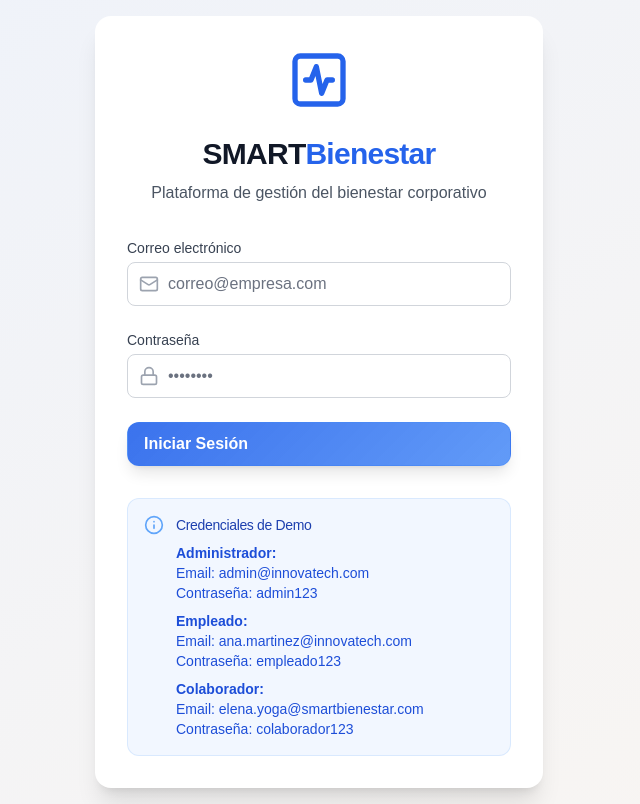
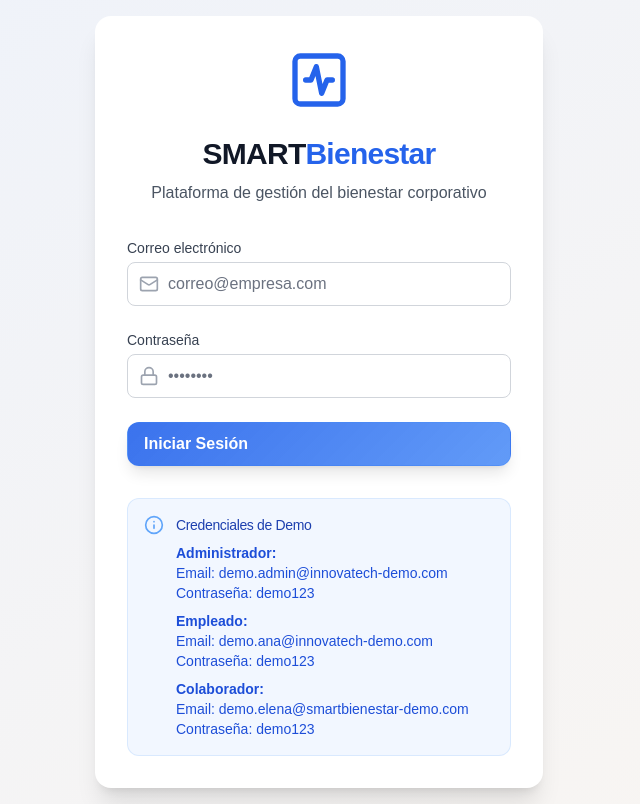
Before and after one commit to N1MRODve/SMARTBIENESTAR2, a Vue app: page /login in a window 1280 px wide. Shown: the whole page, without its empty margins (321-961 px from the left). Built offline with nearby package versions, Linux system fonts and the light colour scheme; no server answers; a web font is replaced by a local one.

Commit message:
Fix demo credentials and ensure all demo data is fictional

```diff
--- a/src/data/demoData.js
+++ b/src/data/demoData.js
@@ -5,10 +5,10 @@ export const demoData = {
     {
       id: 'demo-empresa-1',
       nombre: 'InnovaTech Solutions',
-      dominio_email: 'innovatech.com',
+      dominio_email: 'innovatech-demo.com',
       logo_url: 'https://images.pexels.com/photos/3184291/pexels-photo-3184291.jpeg?auto=compress&cs=tinysrgb&w=100',
       telefono: '+34 91 123 45 67',
-      sitio_web: 'https://innovatech.com',
+      sitio_web: 'https://innovatech-demo.com',
       direccion: 'Calle Serrano 123, Madrid',
       activo: true,
       fecha_registro: '2024-01-15T10:00:00Z',
@@ -17,10 +17,10 @@ export const demoData = {
     {
       id: 'demo-empresa-2',
       nombre: 'Creative Digital Agency',
-      dominio_email: 'creativedigital.com',
+      dominio_email: 'creativedigital-demo.com',
       logo_url: 'https://images.pexels.com/photos/3184338/pexels-photo-3184338.jpeg?auto=compress&cs=tinysrgb&w=100',
       telefono: '+34 93 987 65 43',
-      sitio_web: 'https://creativedigital.com',
+      sitio_web: 'https://creativedigital-demo.com',
       direccion: 'Passeig de Gràcia 456, Barcelona',
       activo: true,
       fecha_registro: '2024-02-20T14:30:00Z',
@@ -33,7 +33,7 @@ export const demoData = {
     // Administradores
     {
       id: 'demo-admin-1',
-      email: 'admin@innovatech.com',
+      email: 'demo.admin@innovatech-demo.com',
       nombre: 'María',
       apellido: 'González',
       tipo_usuario: 'administrador',
@@ -43,7 +43,7 @@ export const demoData = {
     },
     {
       id: 'demo-admin-2',
-      email: 'admin@creativedigital.com',
+      email: 'demo.admin@creativedigital-demo.com',
       nombre: 'Carlos',
       apellido: 'Rodríguez',
       tipo_usuario: 'administrador',
@@ -54,7 +54,7 @@ export const demoData = {
     // Empleados
     {
       id: 'demo-empleado-1',
-      email: 'ana.martinez@innovatech.com',
+      email: 'demo.ana@innovatech-demo.com',
       nombre: 'Ana',
       apellido: 'Martínez',
       tipo_usuario: 'empleado',
@@ -64,7 +64,7 @@ export const demoData = {
     },
     {
       id: 'demo-empleado-2',
-      email: 'luis.fernandez@innovatech.com',
+      email: 'demo.luis@innovatech-demo.com',
       nombre: 'Luis',
       apellido: 'Fernández',
       tipo_usuario: 'empleado',
@@ -74,7 +74,7 @@ export const demoData = {
     },
     {
       id: 'demo-empleado-3',
-      email: 'sofia.lopez@innovatech.com',
+      email: 'demo.sofia@innovatech-demo.com',
       nombre: 'Sofía',
       apellido: 'López',
       tipo_usuario: 'empleado',
@@ -84,7 +84,7 @@ export const demoData = {
     },
     {
       id: 'demo-empleado-4',
-      email: 'david.ruiz@creativedigital.com',
+      email: 'demo.david@creativedigital-demo.com',
       nombre: 'David',
       apellido: 'Ruiz',
       tipo_usuario: 'empleado',
@@ -95,7 +95,7 @@ export const demoData = {
     // Colaboradores
     {
       id: 'demo-colaborador-1',
-      email: 'elena.yoga@smartbienestar.com',
+      email: 'demo.elena@smartbienestar-demo.com',
       nombre: 'Elena',
       apellido: 'Vásquez',
       tipo_usuario: 'colaborador',
@@ -104,7 +104,7 @@ export const demoData = {
     },
     {
       id: 'demo-colaborador-2',
-      email: 'miguel.coach@smartbienestar.com',
+      email: 'demo.miguel@smartbienestar-demo.com',
       nombre: 'Miguel',
       apellido: 'Torres',
       tipo_usuario: 'colaborador',
@@ -113,7 +113,7 @@ export const demoData = {
     },
     {
       id: 'demo-colaborador-3',
-      email: 'laura.nutricion@smartbienestar.com',
+      email: 'demo.laura@smartbienestar-demo.com',
       nombre: 'Laura',
       apellido: 'Sánchez',
       tipo_usuario: 'colaborador',
--- a/src/stores/demoStore.js
+++ b/src/stores/demoStore.js
@@ -69,12 +69,12 @@ export const useDemoStore = defineStore('demo', {
     async loginDemo(email, password) {
       // Credenciales demo
       const demoCredentials = {
-        'admin@innovatech.com': { password: 'admin123', userId: 'demo-admin-1' },
-        'ana.martinez@innovatech.com': { password: 'empleado123', userId: 'demo-empleado-1' },
-        'luis.fernandez@innovatech.com': { password: 'empleado123', userId: 'demo-empleado-2' },
-        'sofia.lopez@innovatech.com': { password: 'empleado123', userId: 'demo-empleado-3' },
-        'elena.yoga@smartbienestar.com': { password: 'colaborador123', userId: 'demo-colaborador-1' },
-        'miguel.coach@smartbienestar.com': { password: 'colaborador123', userId: 'demo-colaborador-2' }
+        'demo.admin@innovatech-demo.com': { password: 'demo123', userId: 'demo-admin-1' },
+        'demo.ana@innovatech-demo.com': { password: 'demo123', userId: 'demo-empleado-1' },
+        'demo.luis@innovatech-demo.com': { password: 'demo123', userId: 'demo-empleado-2' },
+        'demo.sofia@innovatech-demo.com': { password: 'demo123', userId: 'demo-empleado-3' },
+        'demo.elena@smartbienestar-demo.com': { password: 'demo123', userId: 'demo-colaborador-1' },
+        'demo.miguel@smartbienestar-demo.com': { password: 'demo123', userId: 'demo-colaborador-2' }
       };
 
       const credentials = demoCredentials[email];
--- a/src/views/DemoSelectionView.vue
+++ b/src/views/DemoSelectionView.vue
@@ -97,8 +97,8 @@
             <div class="bg-green-50/80 rounded-xl p-4 mb-6 backdrop-blur-sm border border-green-200/50">
               <h4 class="text-sm font-semibold text-green-800 mb-2">Credenciales Demo:</h4>
               <div class="text-sm text-green-700 space-y-1">
-                <p><strong>Email:</strong> ana.martinez@innovatech.com</p>
-                <p><strong>Contraseña:</strong> empleado123</p>
+                <p><strong>Email:</strong> demo.ana@innovatech-demo.com</p>
+                <p><strong>Contraseña:</strong> demo123</p>
               </div>
             </div>
 
@@ -157,8 +157,8 @@
             <div class="bg-blue-50/80 rounded-xl p-4 mb-6 backdrop-blur-sm border border-blue-200/50">
               <h4 class="text-sm font-semibold text-blue-800 mb-2">Credenciales Demo:</h4>
               <div class="text-sm text-blue-700 space-y-1">
-                <p><strong>Email:</strong> admin@innovatech.com</p>
-                <p><strong>Contraseña:</strong> admin123</p>
+                <p><strong>Email:</strong> demo.admin@innovatech-demo.com</p>
+                <p><strong>Contraseña:</strong> demo123</p>
               </div>
             </div>
 
@@ -265,8 +265,8 @@ function accederDemoEmpleado() {
     path: '/login',
     query: {
       demo: 'empleado',
-      email: 'ana.martinez@innovatech.com',
-      password: 'empleado123'
+      email: 'demo.ana@innovatech-demo.com',
+      password: 'demo123'
     }
   });
 }
@@ -277,8 +277,8 @@ function accederDemoAdmin() {
     path: '/login',
     query: {
       demo: 'admin',
-      email: 'admin@innovatech.com',
-      password: 'admin123'
+      email: 'demo.admin@innovatech-demo.com',
+      password: 'demo123'
     }
   });
 }
--- a/src/views/LoginView.vue
+++ b/src/views/LoginView.vue
@@ -79,18 +79,18 @@
               <div class="text-sm text-blue-700 space-y-2">
                 <div>
                   <p class="font-semibold">Administrador:</p>
-                  <p>Email: admin@innovatech.com</p>
-                  <p>Contraseña: admin123</p>
+                  <p>Email: demo.admin@innovatech-demo.com</p>
+                  <p>Contraseña: demo123</p>
                 </div>
                 <div>
                   <p class="font-semibold">Empleado:</p>
-                  <p>Email: ana.martinez@innovatech.com</p>
-                  <p>Contraseña: empleado123</p>
+                  <p>Email: demo.ana@innovatech-demo.com</p>
+                  <p>Contraseña: demo123</p>
                 </div>
                 <div>
                   <p class="font-semibold">Colaborador:</p>
-                  <p>Email: elena.yoga@smartbienestar.com</p>
-                  <p>Contraseña: colaborador123</p>
+                  <p>Email: demo.elena@smartbienestar-demo.com</p>
+                  <p>Contraseña: demo123</p>
                 </div>
               </div>
             </div>
```
